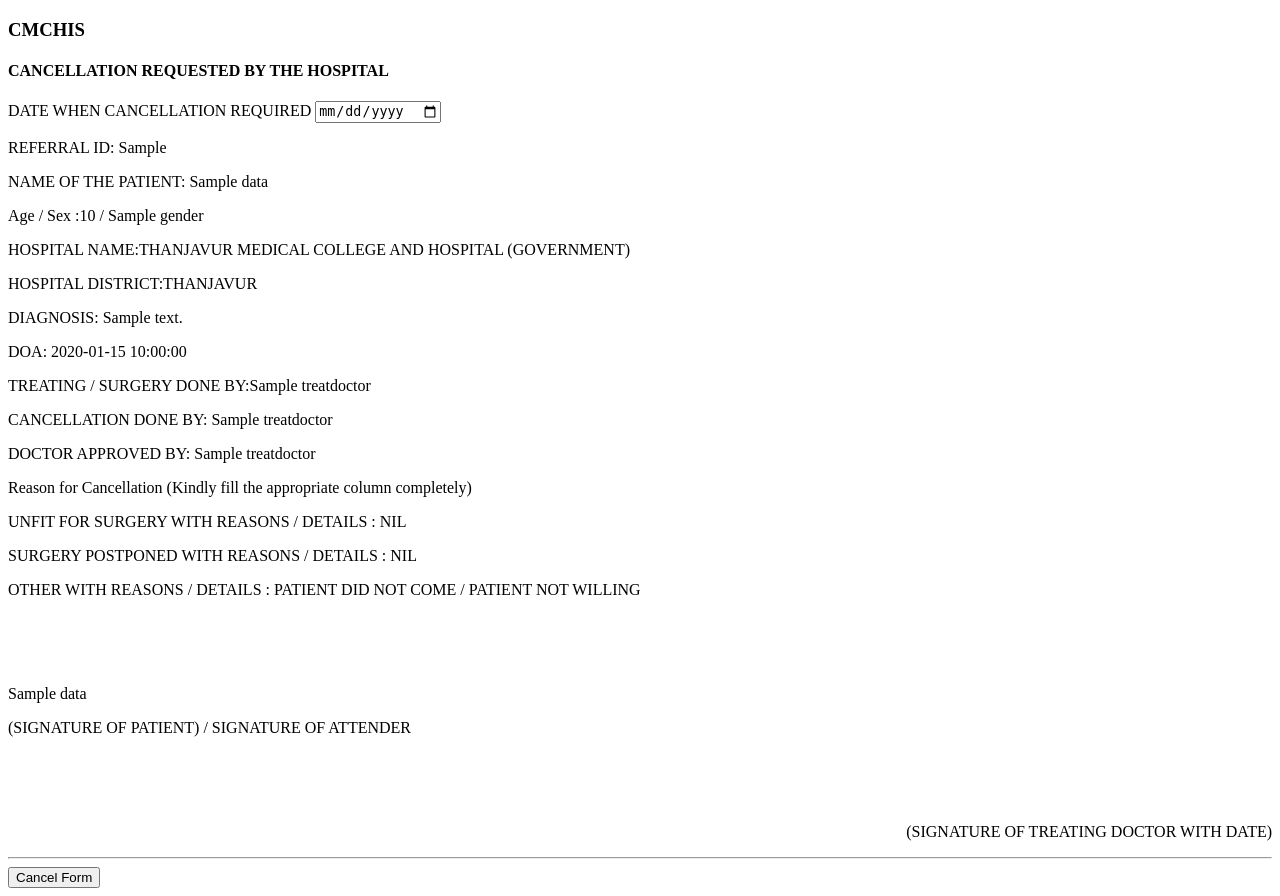
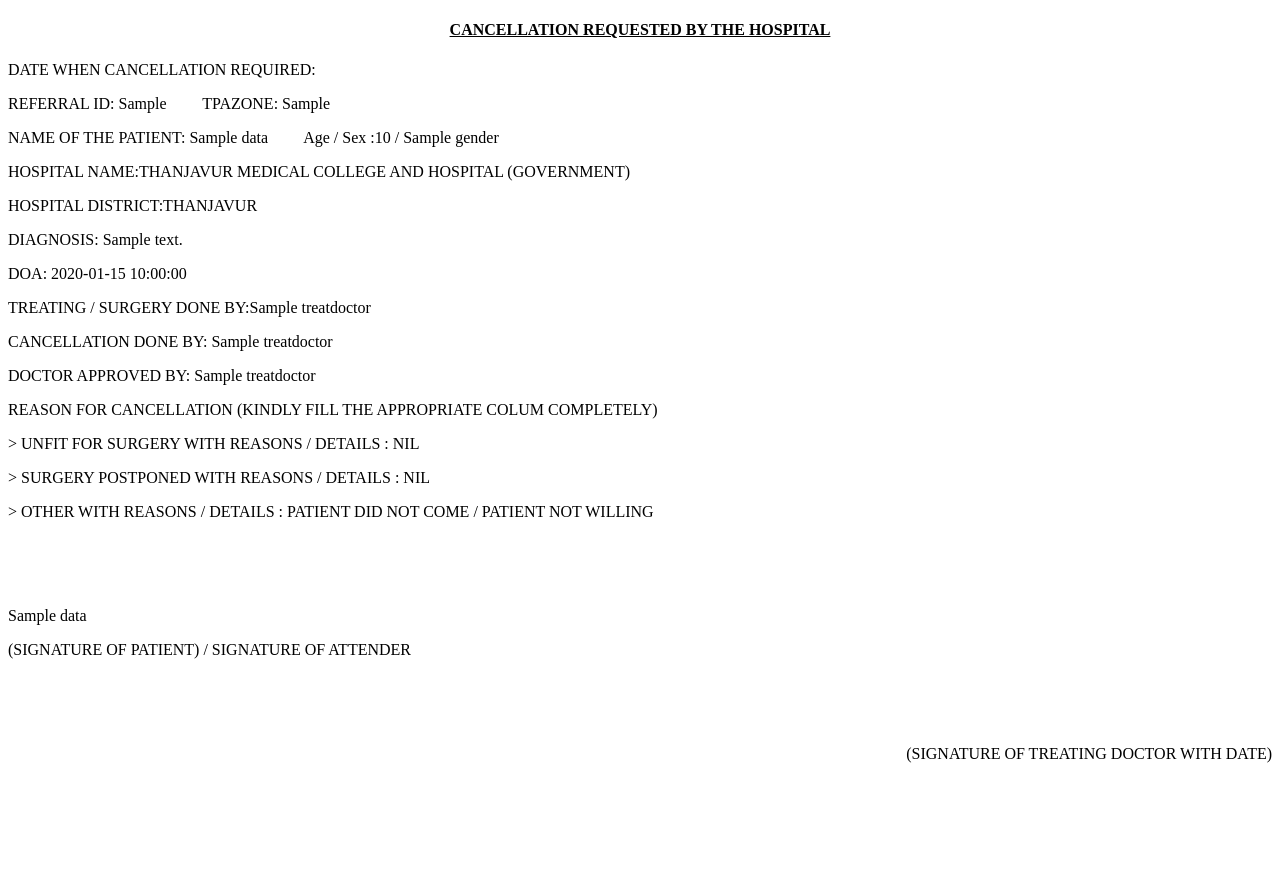
Before and after one commit to SDJ2023/PandaRadtmc, a Flask app: template templates/index.html in a window 1280 px wide. After the commit the page ends 763 px from the top, so only its background shows below. Run offline with Flask 3, Linux system fonts and the light colour scheme; the template is opened without the code that fills it: most values are stand-ins (such as "Sample title", 1, 10 or a date in 2020).

Commit message:
changes done

```diff
--- a/main.py
+++ b/main.py
@@ -15,7 +15,6 @@ def cancel():
 def index():
     # Create a simple Pandas DataFrame
     myid = request.form['rrid']
-    print(myid)
     data = pd.read_csv("./static/MG.csv")
     df = pd.DataFrame(data)
     df = df[df['RefNo'] == myid].iloc[0]
@@ -27,6 +26,5 @@ def index():
     return render_template('index.html', data=df_dict, myid=myid)
 
 
-
 if __name__ == '__main__':
     app.run(host='0.0.0.0', debug=True)
--- a/templates/index.html
+++ b/templates/index.html
@@ -6,14 +6,12 @@
     <title>Pandas to Form</title>
 </head>
 <body>
-    <h3>CMCHIS</h3>
-    <h4>CANCELLATION REQUESTED  BY THE HOSPITAL </h4>
 
-        <label>DATE WHEN CANCELLATION REQUIRED </label>
-        <input type="date" name="dname">
-        <P>REFERRAL ID: {{ data['RefNo'] }}</P>
-        <P>NAME OF THE PATIENT: {{ data['PatientName'] }} </P>
-        <P>Age / Sex :{{ data['PatientAge'] }} / {{ data['Gender'] }}</P>
+    <center><h4><U>CANCELLATION REQUESTED  BY THE HOSPITAL</U></h4></center>
+
+        <p>DATE WHEN CANCELLATION REQUIRED: </p>
+        <P>REFERRAL ID: {{ data['RefNo'] }} &nbsp; &nbsp; &nbsp; &nbsp; TPAZONE: {{ data['PayerZone'] }}</P>
+        <P>NAME OF THE PATIENT: {{ data['PatientName'] }} &nbsp; &nbsp; &nbsp; &nbsp; Age / Sex :{{ data['PatientAge'] }} / {{ data['Gender'] }}</P>
         <p>HOSPITAL NAME:THANJAVUR MEDICAL COLLEGE AND HOSPITAL (GOVERNMENT)</p>
         <p>HOSPITAL DISTRICT:THANJAVUR</p>
         <P>DIAGNOSIS: {{ data['ProvisionalDiagnosis'] }}</P>
@@ -21,18 +19,14 @@
         <P> TREATING / SURGERY DONE BY:{{ data['TREATDOCTOR'] }} </P>
         <P> CANCELLATION DONE BY: {{ data['TREATDOCTOR'] }} </P>
         <P> DOCTOR APPROVED BY: {{ data['TREATDOCTOR'] }} </P>
-        <P>Reason for Cancellation (Kindly fill the appropriate column completely) </P>
-        <P>UNFIT FOR SURGERY WITH REASONS / DETAILS : NIL</P>
-        <P>SURGERY POSTPONED WITH REASONS / DETAILS : NIL</P>
-        <P>OTHER  WITH REASONS / DETAILS : PATIENT DID NOT COME / PATIENT NOT WILLING</P>
+        <P>REASON FOR CANCELLATION (KINDLY FILL THE APPROPRIATE COLUM COMPLETELY) </P>
+        <P>> UNFIT FOR SURGERY WITH REASONS / DETAILS : NIL</P>
+        <P>> SURGERY POSTPONED WITH REASONS / DETAILS : NIL</P>
+        <P>> OTHER  WITH REASONS / DETAILS : PATIENT DID NOT COME / PATIENT NOT WILLING</P>
         <br> <br> <br>
                 <P>{{ data['PatientName'] }}</P>
                 <P>(SIGNATURE OF PATIENT) / SIGNATURE OF ATTENDER  </P>
         <br> <br> <br>
         <P align="right">(SIGNATURE OF TREATING DOCTOR WITH DATE)</P>
-        <hr>
-    <form action = "/" method="POST">
-        <input type="submit" value="Cancel Form">
-    </form>
-</body>
+        </body>
 </html>
```
